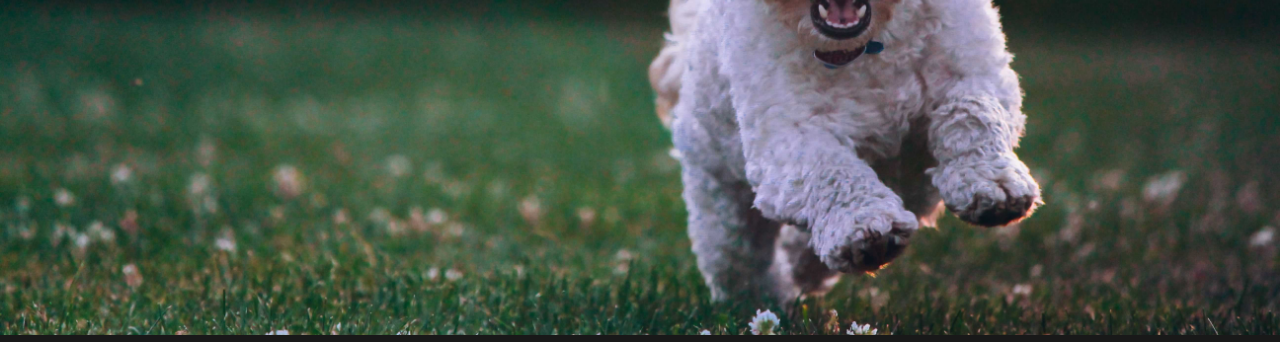
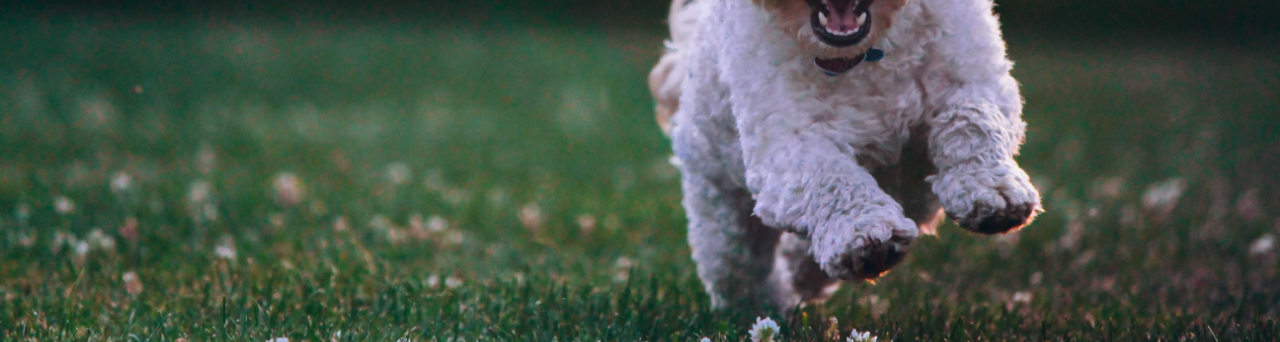
Before and after one commit to Pimmz/Project-1, a plain HTML site: page index.html in a window 1280 px wide. Shown: the part 455-797 px from the top of the page. Drawn offline with Linux system fonts and the light colour scheme.

Commit message:
changes to front picture

```diff
--- a/asset/css/style.css
+++ b/asset/css/style.css
@@ -72,7 +72,7 @@ footer {
     font-size: 15px;
 }
 #dog-image {
-    height: 750px;
+    height: 765px;
     width: 100%;
     background: url('/images/dog running.jpg');
     background-size: cover;
```
